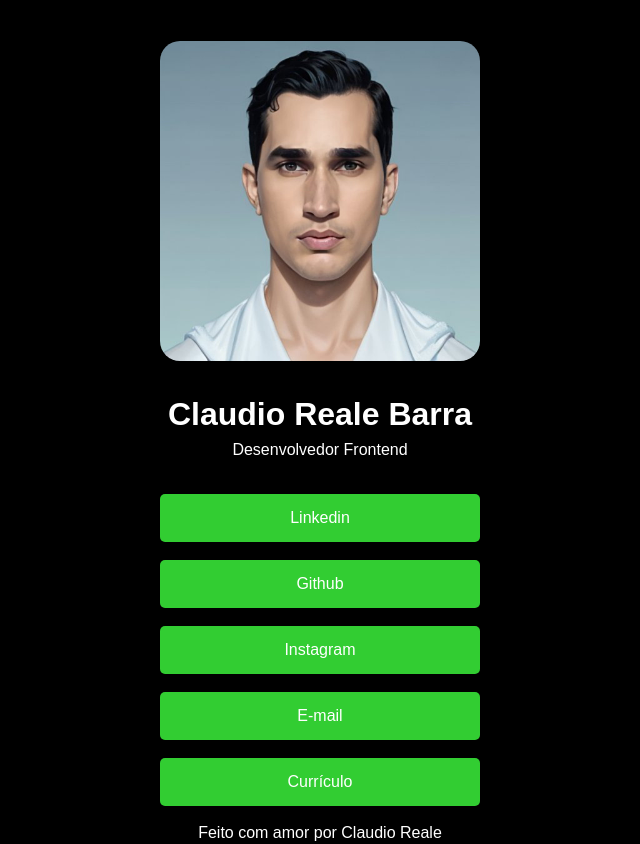
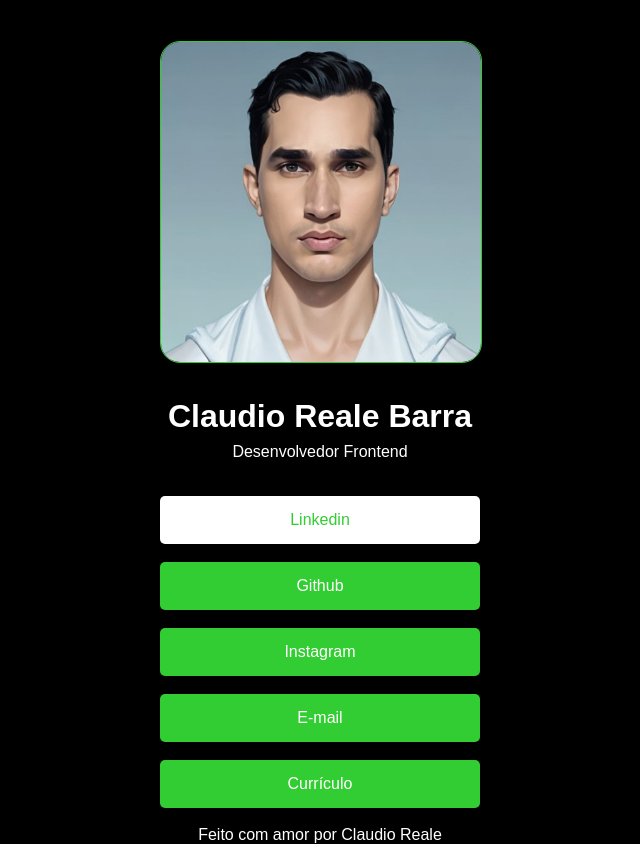
Before and after one commit to ClaudioReale/my-links, a plain HTML site: page index.html in a window 1280 px wide. In both pictures the pointer is over the link "Linkedin". Shown: the whole page, without its empty margins (320-960 px from the left). Drawn offline with Linux system fonts and the light colour scheme.

Commit message:
Add files via upload

```diff
--- a/style.css
+++ b/style.css
@@ -12,6 +12,7 @@ img {
     border-radius: 20px;
     width: 320px;
     height: 320px;
+    border: 1px solid limegreen
 }
 
 h1 {
@@ -42,6 +43,11 @@ a {
     border-radius: 5px;
 }
 
+a:hover {
+    background-color: white;
+    color: limegreen;
+}
+
 footer {
     color: white;
 }
```
